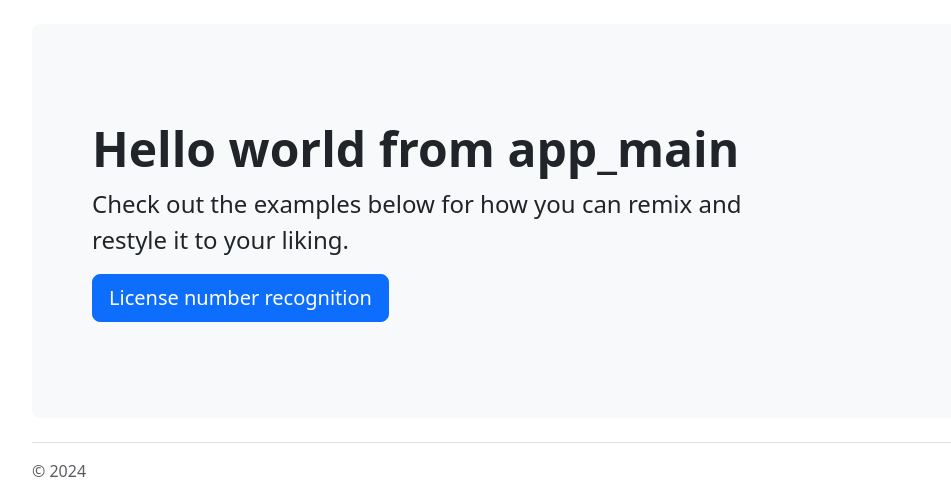
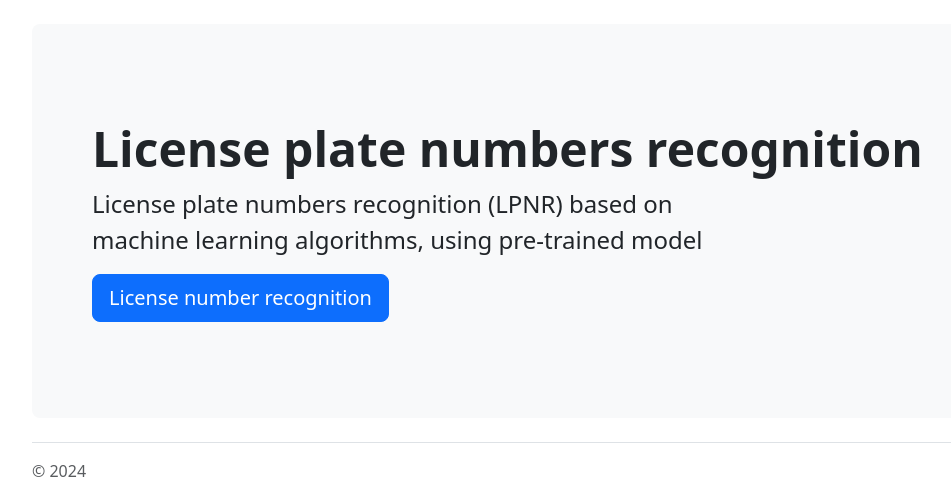
Before and after one commit to diixo/django-web-app-LPNR, a Django app: page / in a window 1280 px wide. Shown: the part 77-575 px from the top of the page, without its empty margins (50-1001 px from the left). Run offline with Django 4.2, Linux system fonts and the light colour scheme.

Commit message:
index.html: fixed texting for LPNR

```diff
--- a/core/app_main/templates/app_main/index.html
+++ b/core/app_main/templates/app_main/index.html
@@ -3,9 +3,9 @@
 
 {% block content %}
 
-<h1 class="display-5 fw-bold">Hello world from app_main</h1>
+<h1 class="display-5 fw-bold">License plate numbers recognition</h1>
 
-<p class="col-md-8 fs-4">Check out the examples below for how you can remix and restyle it to your liking.</p>
+<p class="col-md-8 fs-4">License plate numbers recognition (LPNR) based on machine learning algorithms, using pre-trained model</p>
 
 <!--app_main:upload is name from url-patterns-->
 <a class="btn btn-primary btn-lg" href="{% url 'app_main:upload' %}">License number recognition</a>
```
